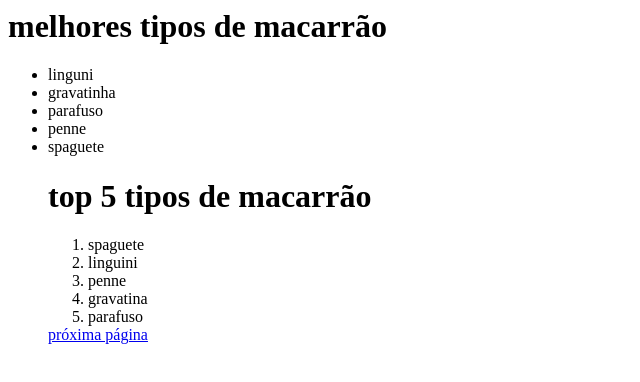
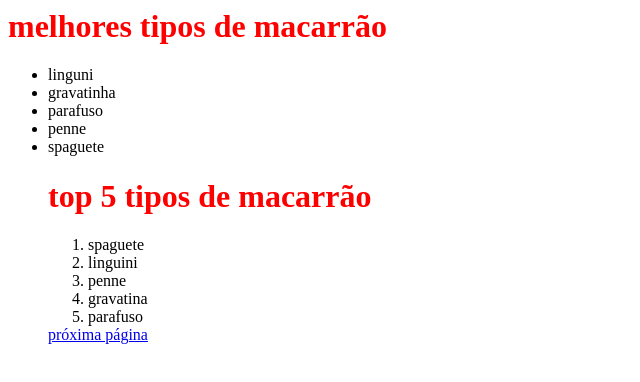
Before and after one commit to Mateusfarofa/site-2b, a plain HTML site: page index.html in a window 1280 px wide. Shown: the whole page, without its empty margins (0-640 px from the left). Drawn offline with Linux system fonts and the light colour scheme; a web font is replaced by a local one.

Commit message:
Update index.html

```diff
--- a/index.html
+++ b/index.html
@@ -9,7 +9,12 @@
 <link rel="preconnect" href="https://fonts.gstatic.com" crossorigin>
 <link href="https://fonts.googleapis.com/css2?family=Wittgenstein:ital,wght@0,400..900;1,400..900&display=swap" rel="stylesheet">
     </head>
-    <body>
+    <style>
+    h1{
+    color:red
+    }
+  </style>
+
     <h1>melhores tipos de macarrão</h1>
     <ul>
       <li>linguni
```
